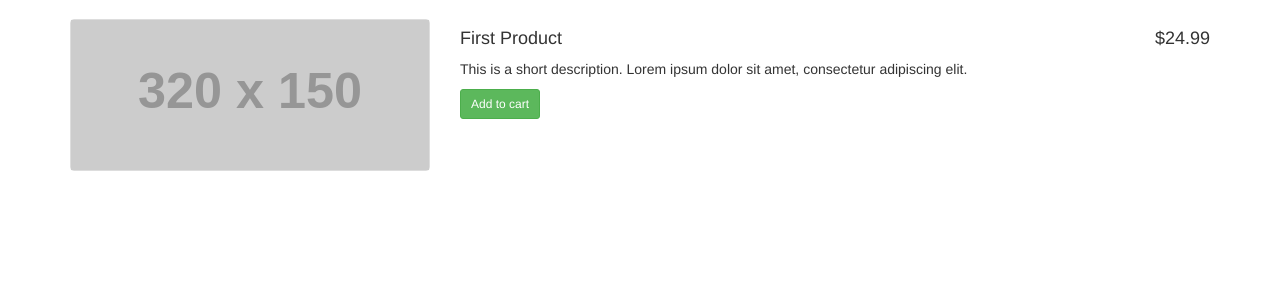
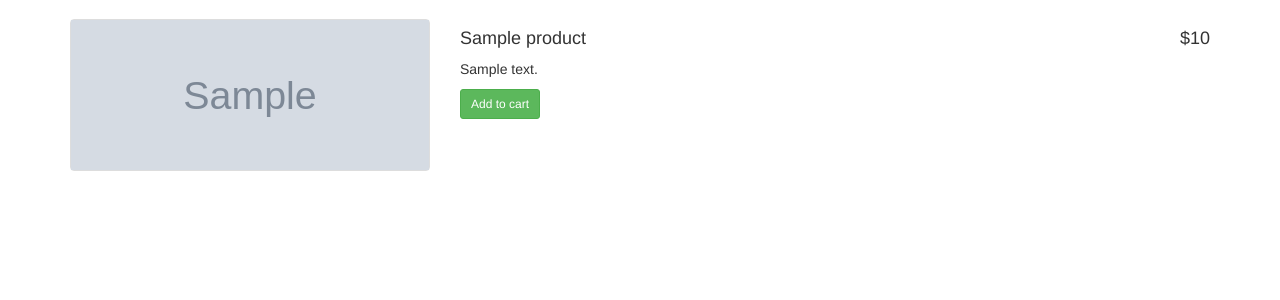
Before and after one commit to klavdijS/EPSpletnaAplikacija, a CodeIgniter app: page /ep/product/1 in a window 1280 px wide. Shown: the part 51-351 px from the top of the page. Run offline with CodeIgniter, Linux system fonts and the light colour scheme; tables that the repository leaves empty hold one stand-in row (values such as "Sample post"); some libraries are stand-ins or nearby versions.

Commit message:
Popravki v izgledu. Prikaz enega produkta.

```diff
--- a/application/config/routes.php
+++ b/application/config/routes.php
@@ -52,8 +52,7 @@ defined('BASEPATH') OR exit('No direct script access allowed');
 
 $route['api/product/(:num)'] = 'api/product/id/$1';
 $route['api/products'] = 'api/products';
-$route['api'] = 'api';
-$route['product/(:any)'] = 'Product/view/$1';
+$route['product/(:num)'] = 'Product/view/$1';
 $route['orders'] = 'Orders';
 $route['my-profile'] = 'MyProfile';
 $route['new-product'] = 'NewProduct';
--- a/application/controllers/Product.php
+++ b/application/controllers/Product.php
@@ -6,12 +6,14 @@ class Product extends CI_Controller {
 	public function __construct() {
 		parent::__construct();
 
+		$this->load->model('Shop_model');
 		$this->load->helper('url');
 		$this->load->library('ion_auth');
 	}
 
 	public function view( $productId ) {
 		$data["logged_in"] = $this->ion_auth->logged_in();
+		$data["product"] = $this->Shop_model->get_products( $productId );
 
 		$this->load->view('templates/header');
 		$this->load->view('templates/nav', $data);
--- a/application/models/Shop_model.php
+++ b/application/models/Shop_model.php
@@ -22,10 +22,6 @@ class Shop_model extends CI_Model {
 			redirect('auth/login');
 		}
 
-		// Zamenjamo vse presledke s pomisljaji in poskrbimo, da so vse
-		// besede napisane v malih tiskanih crkah.
-		$slug = url_title($this->input->post('product'), 'dash', TRUE);
-
 		$user_id = $this->ion_auth->user()->row()->id;
 
 		$data = array(
@@ -34,7 +30,6 @@ class Shop_model extends CI_Model {
 			'date'			=> date('Y/m/d H:i:s'),
 			'price'			=> $this->input->post('price'),
 			'image'			=> $this->upload->data('file_name'),
-			'slug'			=> $slug,
 			'users_id'		=> $user_id
 		);
 
--- a/application/views/auth/login.php
+++ b/application/views/auth/login.php
@@ -58,7 +58,7 @@
     </nav>
 
     <!-- Page Content -->
-    <div class="container">
+    <div class="container bottom-space">
 
         <div class="row">
 
--- a/application/views/auth/register.php
+++ b/application/views/auth/register.php
@@ -58,7 +58,7 @@
     </nav>
 
     <!-- Page Content -->
-    <div class="container" style="margin-bottom: 40px;">
+    <div class="container bottom-space">
 
         <div class="row">
 
--- a/application/views/my-profile.php
+++ b/application/views/my-profile.php
@@ -1,5 +1,5 @@
 <!-- Page Content -->
-<div class="container">
+<div class="container bottom-space">
 
     <div class="row">
 
--- a/application/views/new-product.php
+++ b/application/views/new-product.php
@@ -1,5 +1,5 @@
 <!-- Page Content -->
-<div class="container">
+<div class="container bottom-space">
 
     <div class="row">
 
--- a/application/views/orders.php
+++ b/application/views/orders.php
@@ -1,5 +1,5 @@
 <!-- Page Content -->
-<div class="container">
+<div class="container bottom-space">
 
     <div class="row">
 
--- a/application/views/product.php
+++ b/application/views/product.php
@@ -1,5 +1,5 @@
 <!-- Page Content -->
-<div class="container">
+<div class="container bottom-space">
 
     <div class="row">
 
@@ -9,7 +9,7 @@
 
                 <div class="col-sm-12">
                     <div class="thumbnail">
-                        <img src="http://placehold.it/320x150" alt="">
+                        <img src="<?= base_url().'uploads/'.$product["image"]; ?>" alt="<?= $product["name"]; ?>" class="full-image">
                     </div>
                 </div>
 
@@ -22,9 +22,9 @@
             <div class="row">
 
                 <div class="col-sm-12">
-                    <h4 class="pull-right">$24.99</h4>
-                    <h4>First Product</h4>
-                    <p>This is a short description. Lorem ipsum dolor sit amet, consectetur adipiscing elit.</p>
+                    <h4 class="pull-right">$<?= $product["price"]; ?></h4>
+                    <h4><?= $product["name"]; ?></h4>
+                    <p><?= $product["description"]; ?></p>
                     <input type="button" class="btn btn-success btn-sm" value="Add to cart">
                 </div>
 
```
Also changed, not shown: application/views/home.php (+10 -3 lines).
